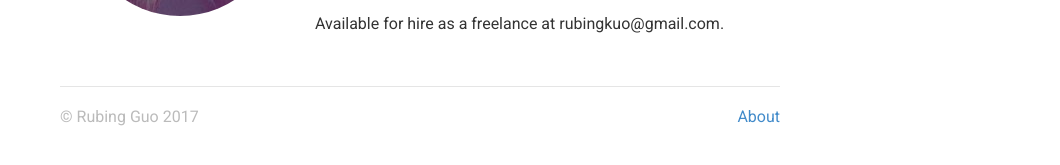
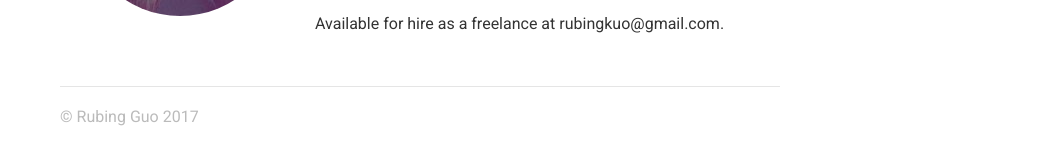
Before and after one commit to flower-joke/peanutshells.github.io, a Jekyll site: the page built from index.html, in a window 1280 px wide. Shown: the part 304-469 px from the top of the page, without its empty margins (220-1280 px from the left). Built offline with Jekyll 4.4.1, drawn with Linux system fonts in a browser that asks for light colours; nearby versions of some CDN libraries; comment, search, counter and statistics services are not loaded.

Commit message:
Update footer.html

```diff
--- a/_includes/footer.html
+++ b/_includes/footer.html
@@ -4,7 +4,7 @@
 		<span>&copy; Rubing Guo 2017</span>
 	</div>
 	<div class="col-sm-4 col-xs-4">
-		<span class="pull-right"><a href="/about" title="About">About</a></span>
+		<!--<span class="pull-right"><a href="/about" title="About">About</a></span>-->
 	</div>
 	</div>
 </div> <!-- /footer -->
```
